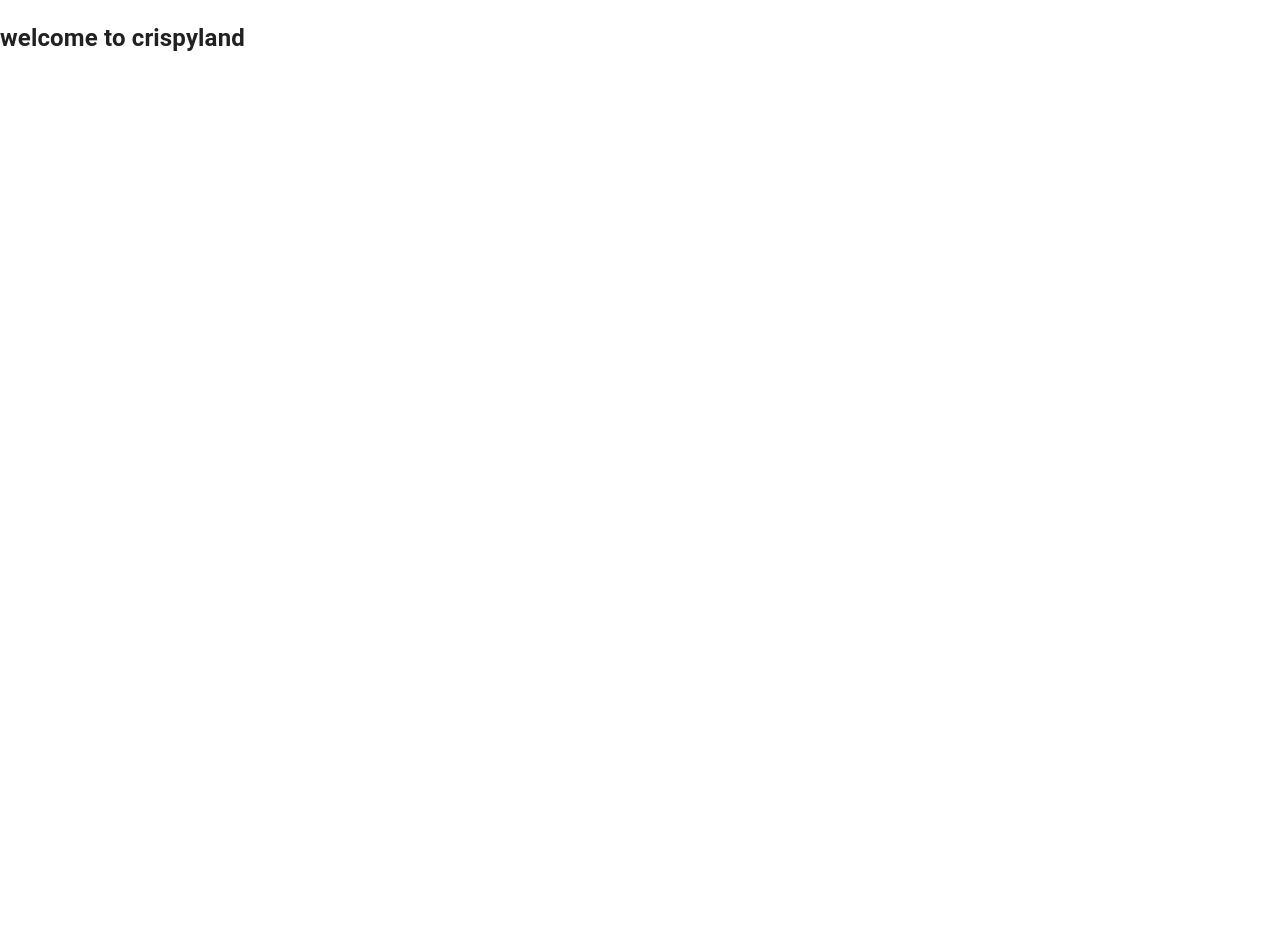
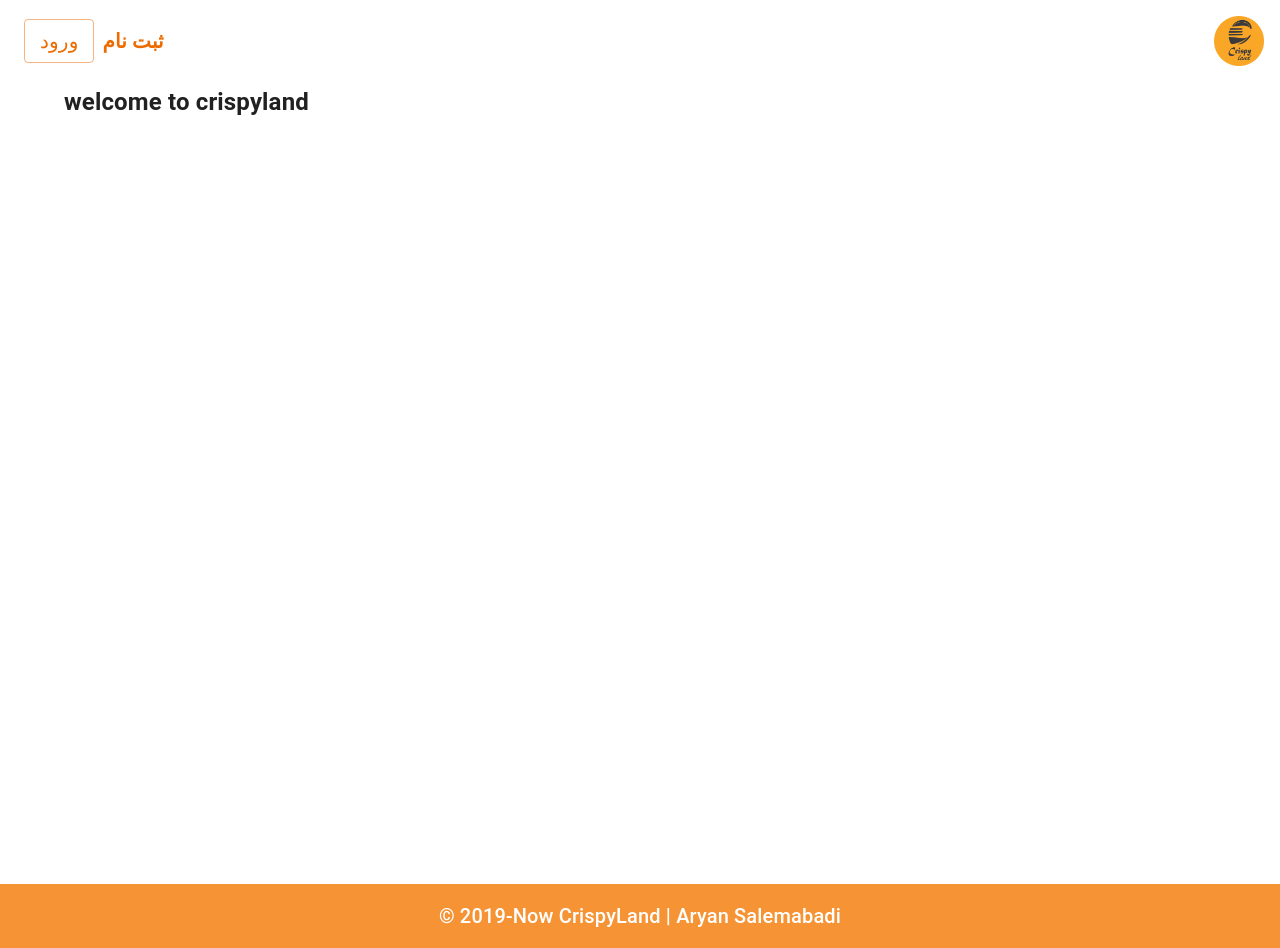
Before and after one commit to aryan-salemababdi/crispyland, a Next.js app: page / in a window 1280 px wide. Before the commit the page ends 800 px from the top, so only its background shows below. Built offline with nearby package versions, Linux system fonts and the light colour scheme.

Commit message:
create layout

```diff
--- /dev/null
+++ b/components/layout/Footer.tsx
@@ -0,0 +1,31 @@
+import AppBar from '@mui/material/AppBar';
+import Box from '@mui/material/Box';
+import Toolbar from '@mui/material/Toolbar';
+import Typography from '@mui/material/Typography';
+
+const Footer = () => {
+  return (
+    <>
+
+
+      <Box>
+      <AppBar position="static" sx={{ background: "#f69435", boxShadow: "none" }}>
+        <Toolbar>
+          <Typography
+          variant="h6"
+          component="div"
+          sx={{ flexGrow: 1 }}
+          textAlign="center"
+          >
+            &copy; 2019-Now CrispyLand | Aryan Salemabadi
+          </Typography>
+        </Toolbar>
+      </AppBar>
+    </Box>
+
+
+        </>
+  )
+}
+
+export default Footer;
--- /dev/null
+++ b/components/layout/Header.tsx
@@ -0,0 +1,150 @@
+import { useState, useEffect } from "react";
+import Image from "next/image";
+import Link from "next/link";
+import type { ReactElement } from "react";
+import { useRouter as useNextRouter } from "next/router";
+import {
+  AppBar,
+  Toolbar,
+  Grid,
+  Typography,
+  useScrollTrigger,
+  Slide,
+  Button,
+  List,
+  ListItem,
+} from "@mui/material";
+
+interface Props {
+  window?: () => Window;
+  children: ReactElement;
+}
+
+type Router = ReturnType<typeof useNextRouter>;
+
+function HideOnScroll(props: Props) {
+  const { children, window } = props;
+  const trigger = useScrollTrigger({
+    target: window ? window() : undefined,
+  });
+
+  return (
+    <Slide appear={false} direction="down" in={!trigger}>
+      {children}
+    </Slide>
+  );
+}
+const Header = (props: Props) => {
+  const router: Router = useNextRouter();
+
+  const [scroll, setScroll] = useState<number>(0);
+
+  useEffect(() => {
+    const handleScroll = () => {
+      setScroll(window.scrollY);
+    };
+    window.addEventListener("scroll", handleScroll);
+    return () => {
+      window.removeEventListener("scroll", handleScroll);
+    };
+  }, []);
+
+  return (
+    <>
+      <HideOnScroll>
+        <AppBar sx={{ background: scroll > 30 ? "#f69435" : "none", boxShadow: "none" }}>
+          <Grid container justifyContent="space-between" alignItems="center">
+            <Grid item mx={3}>
+              <Button
+                color="warning"
+                onClick={() => {
+                  router.push("/google.com");
+                }}
+                size="medium"
+                variant={scroll > 20? "contained" : "outlined"}
+              >
+                <Typography variant="h6">ورود</Typography>
+              </Button>
+              <Button
+                color={scroll > 20 ? "inherit" : "warning"}
+                onClick={() => {
+                  router.push("/");
+                }}
+                size="medium"
+                variant="text"
+              >
+                <Typography fontWeight="bold" variant="h6">
+                  ثبت نام
+                </Typography>
+              </Button>
+            </Grid>
+            <Grid item>
+              <List>
+                <Grid container alignItems="center">
+                  <Grid item>
+                    <ListItem>
+                      <Link
+                        href="/"
+                        style={{ textDecoration: "none", color: "#ffffff" }}
+                      >
+                        <Typography fontWeight="bold" variant="h6">
+                          تماس با ما
+                        </Typography>
+                      </Link>
+                    </ListItem>
+                  </Grid>
+                  <Grid item>
+                    <ListItem>
+                      <Link
+                        href="/"
+                        style={{ textDecoration: "none", color: "#ffffff" }}
+                      >
+                        <Typography fontWeight="bold" variant="h6">
+                          درباره ما
+                        </Typography>
+                      </Link>
+                    </ListItem>
+                  </Grid>
+                  <Grid item>
+                    <ListItem>
+                      <Link
+                        href="/"
+                        style={{ textDecoration: "none", color: "#ffffff" }}
+                      >
+                        <Typography fontWeight="bold" variant="h6">
+                          منو
+                        </Typography>
+                      </Link>
+                    </ListItem>
+                  </Grid>
+                  <Grid item>
+                    <ListItem>
+                      <Typography fontWeight="bold" variant="h6">
+                        خانه
+                      </Typography>
+                    </ListItem>
+                  </Grid>
+                  <Grid item>
+                    <ListItem>
+                      <Typography mr={1} fontWeight="bold" variant="h5">
+                        | کریسپی لند
+                      </Typography>
+                      <Image
+                        src="/icon-192x192.png"
+                        alt="logo"
+                        width={50}
+                        height={50}
+                      />
+                    </ListItem>
+                  </Grid>
+                </Grid>
+              </List>
+            </Grid>
+          </Grid>
+        </AppBar>
+      </HideOnScroll>
+      <Toolbar />
+    </>
+  );
+};
+export default Header;
--- /dev/null
+++ b/components/layout/Layout.tsx
@@ -0,0 +1,25 @@
+import { NextPage } from "next";
+import type { ReactNode } from "react";
+import {Container} from "@mui/material";
+import Header from "./Header";
+import Footer from "./footer"
+
+type LayoutProps = {
+    children: ReactNode;
+  };
+
+const Layout: NextPage<LayoutProps> = ({ children }) => {
+  return (
+    <div>
+      <header>
+        <Header />
+        <Container>{children}</Container>
+      </header>
+      <footer>
+        <Footer />
+      </footer>
+    </div>
+  );
+};
+
+export default Layout;
--- a/pages/_app.tsx
+++ b/pages/_app.tsx
@@ -4,6 +4,7 @@ import { CssBaseline } from '@mui/material';
 import { ThemeProvider, createTheme } from '@mui/material/styles';
 import { CacheProvider } from '@emotion/react';
 import createCache from '@emotion/cache';
+import Layout from '../components/layout/Layout';
 
 const cache = createCache({ key: 'css', prepend: true });
 const theme = createTheme();
@@ -12,8 +13,10 @@ const MyApp: NextPage<AppProps> = ({ Component, pageProps }) => {
   return (
     <CacheProvider value={cache}>
       <ThemeProvider theme={theme}>
+      <Layout>
         <CssBaseline />
         <Component {...pageProps} />
+        </Layout>
       </ThemeProvider>
     </CacheProvider>
   );
--- a/pages/index.tsx
+++ b/pages/index.tsx
@@ -2,7 +2,9 @@ import type { NextPage } from 'next'
 
 const Home: NextPage = () => {
   return (
-    <div>
+    <div
+    style={{height:"100vh"}}
+    >
         <h2>
           welcome to crispyland
         </h2>
@@ -10,4 +12,4 @@ const Home: NextPage = () => {
   )
 }
 
-export default Home
+export default Home;
```
Also changed, not shown: 1 other file (tests, documents, lock files or other folders).
